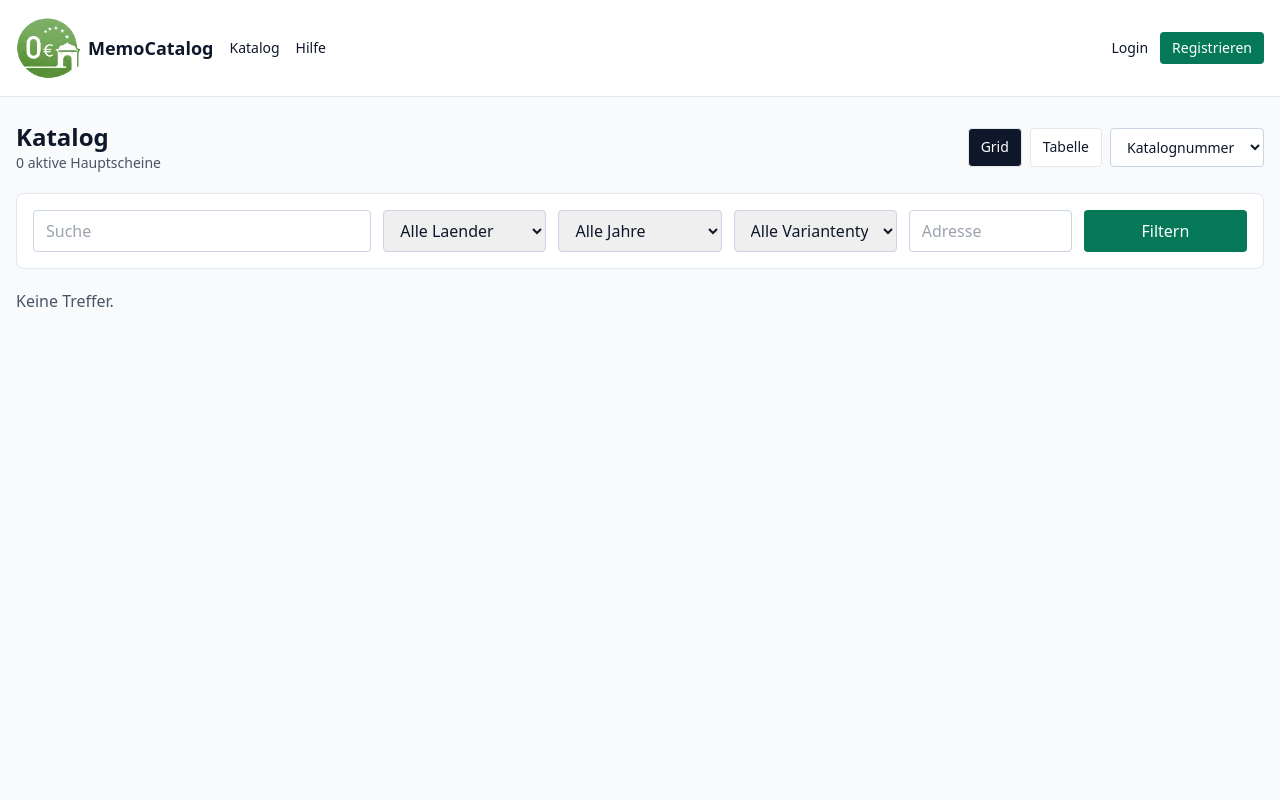
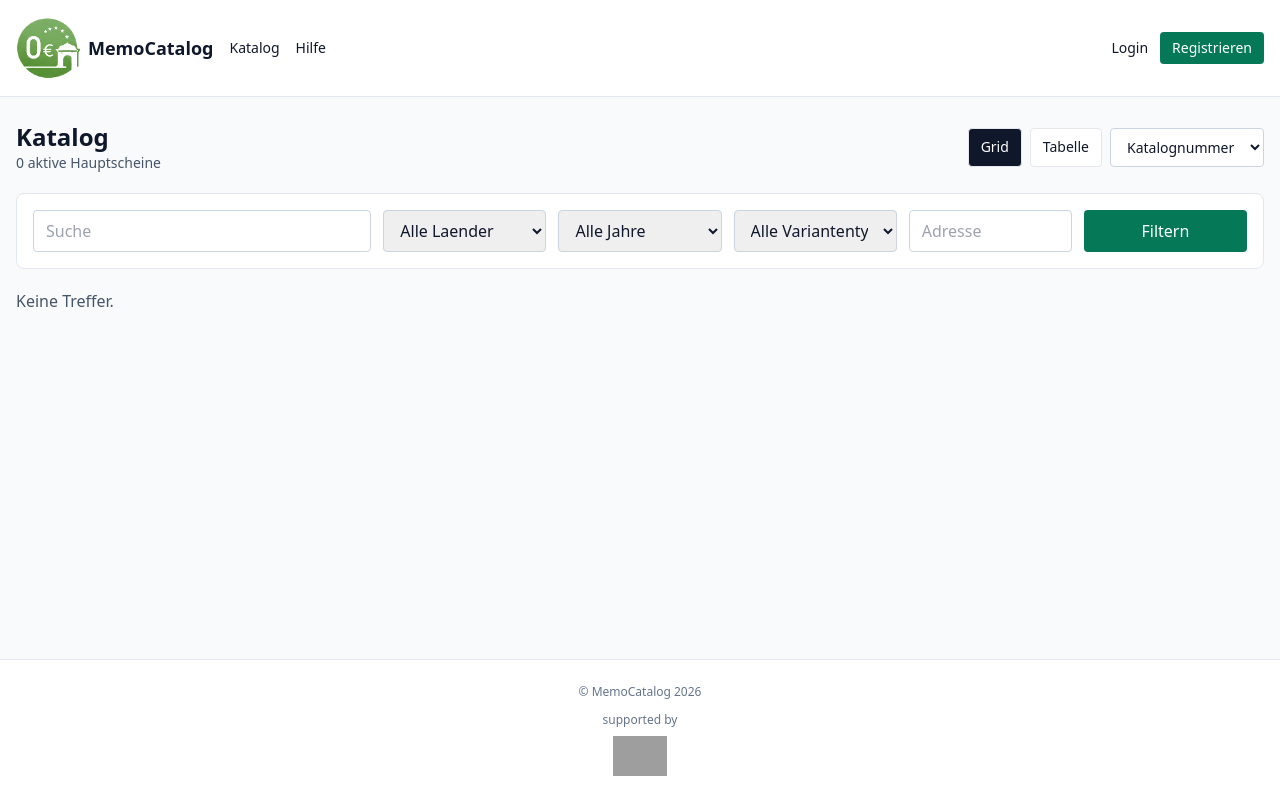
Before and after one commit to ReneHaensel/MemoCatalog, a Flask app: page /catalog in a window 1280 px wide. Run offline with Flask 3, Linux system fonts and the light colour scheme; data that the repository does not hold is empty; some libraries are stand-ins or nearby versions; grey boxes are pictures that could not be loaded.

Commit message:
update landingpage

```diff
--- a/flask/app/__init__.py
+++ b/flask/app/__init__.py
@@ -45,7 +45,9 @@ def create_app(config_class: type[Config] = Config) -> Flask:
     def inject_globals() -> dict[str, object]:
         from app.models import VariantType
 
-        return {"variant_types": [item.value for item in VariantType]}
+        return {
+            "variant_types": [item.value for item in VariantType],
+        }
 
     @app.cli.command("init-db")
     def init_db_command() -> None:
--- a/flask/app/templates/base.html
+++ b/flask/app/templates/base.html
@@ -8,7 +8,7 @@
     <script defer src="https://cdn.vercel-insights.com/v1/script.js"></script>
     {% block head_extra %}{% endblock %}
   </head>
-  <body class="min-h-screen bg-slate-50 text-slate-900">
+  <body class="flex min-h-screen flex-col bg-slate-50 text-slate-900">
     <header class="border-b border-slate-200 bg-white">
       <nav class="mx-auto flex max-w-7xl flex-wrap items-center gap-x-4 gap-y-3 px-4 py-3 sm:py-4">
         <a href="{{ url_for('main.index') }}" class="flex shrink-0 items-center gap-2 text-base font-semibold sm:text-lg">
@@ -44,7 +44,7 @@
         </div>
       </nav>
     </header>
-    <main class="mx-auto max-w-7xl px-4 py-6">
+    <main class="mx-auto w-full max-w-7xl flex-1 px-4 py-6">
       {% with messages = get_flashed_messages(with_categories=true) %}
         {% if messages %}
           <div class="mb-5 space-y-2">
@@ -56,6 +56,22 @@
       {% endwith %}
       {% block content %}{% endblock %}
     </main>
+    <footer class="border-t border-slate-200 bg-white">
+      <div class="mx-auto flex max-w-7xl flex-col items-center gap-3 px-4 py-6 text-center text-xs text-slate-500">
+        <p>&copy; MemoCatalog 2026</p>
+
+        <div class="flex flex-col items-center gap-2">
+          <p>supported by</p>
+          <a href="https://www.memoeuro24.de/" target="_blank" rel="noopener noreferrer" class="inline-flex">
+            <img
+              src="https://res.cloudinary.com/dasaqgtxq/image/upload/q_auto/f_auto/v1782068453/Memoeuro24_logo_szfvey.png"
+              alt="Supported by"
+              class="h-10 w-auto object-contain"
+            >
+          </a>
+        </div>
+      </div>
+    </footer>
     {% block scripts %}{% endblock %}
   </body>
 </html>
```
Also changed, not shown: flask/app/templates/index.html (+36 -39 lines), flask/tests/test_app.py (+35 -0 lines).
